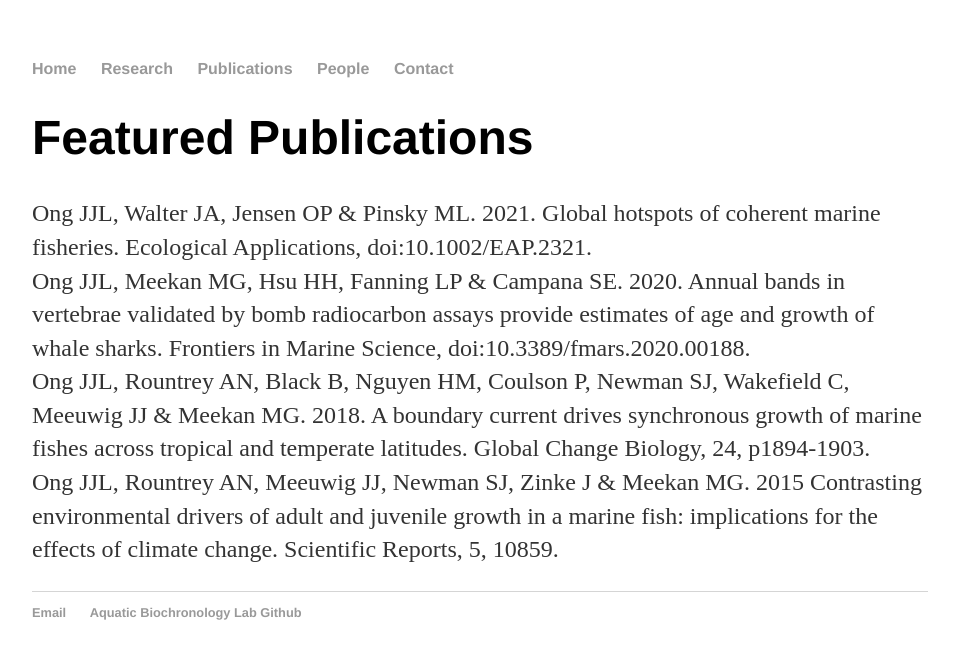
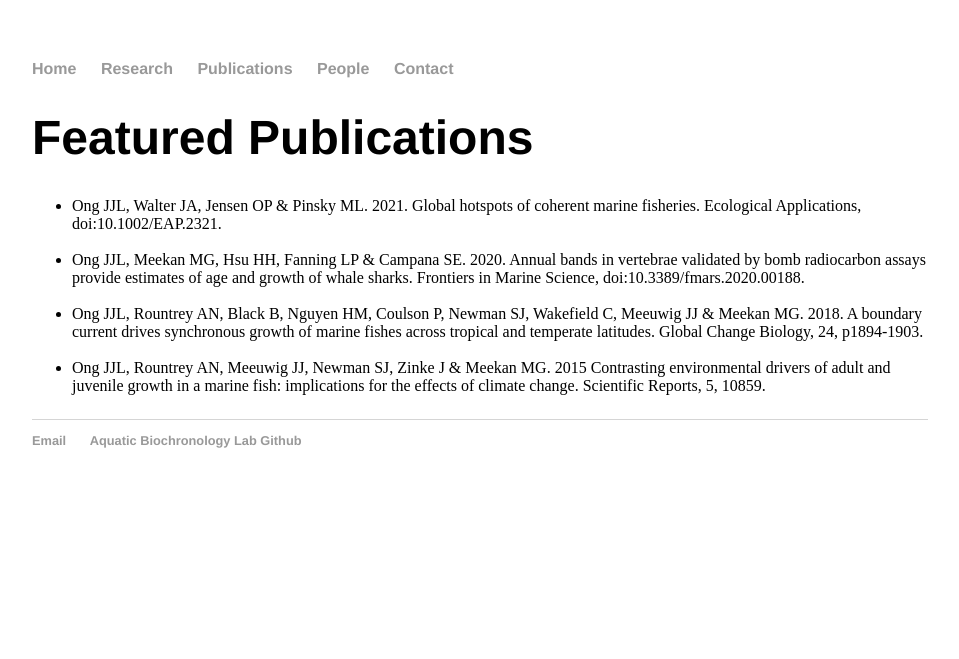
Before and after one commit to Aquatic-Biochronology-Lab/Aquatic-Biochronology-Lab.github.io, a Jekyll site: the page built from Publications/index.html, in a window 1280 px wide. Shown: the top 659 px of the page, without its empty margins (160-1119 px from the left). Built offline with Jekyll 4.4.1, drawn with Linux system fonts in a browser that asks for light colours.

Commit message:
Update index.html

```diff
--- a/Publications/index.html
+++ b/Publications/index.html
@@ -4,8 +4,12 @@
 ---
 <div class="blurb">
 	<h1>Featured Publications</h1>
-	<p>Ong JJL, Walter JA, Jensen OP & Pinsky ML. 2021. Global hotspots of coherent marine fisheries. Ecological Applications, doi:10.1002/EAP.2321.<br>
-		Ong JJL, Meekan MG, Hsu HH, Fanning LP & Campana SE. 2020. Annual bands in vertebrae validated by bomb radiocarbon assays provide estimates of age and growth of whale sharks. Frontiers in Marine Science, doi:10.3389/fmars.2020.00188.<br>
-		Ong JJL, Rountrey AN, Black B, Nguyen HM, Coulson P, Newman SJ, Wakefield C, Meeuwig JJ & Meekan MG. 2018. A boundary current drives synchronous growth of marine fishes across tropical and temperate latitudes. Global Change Biology, 24, p1894-1903.<br>
-		Ong JJL, Rountrey AN, Meeuwig JJ, Newman SJ, Zinke J & Meekan MG. 2015 Contrasting environmental drivers of adult and juvenile growth in a marine fish: implications for the effects of climate change. Scientific Reports, 5, 10859.</a></p>
+	<p>
+		<ul>
+			<li>Ong JJL, Walter JA, Jensen OP & Pinsky ML. 2021. Global hotspots of coherent marine fisheries. Ecological Applications, doi:10.1002/EAP.2321.<br><br></li>
+			<li>Ong JJL, Meekan MG, Hsu HH, Fanning LP & Campana SE. 2020. Annual bands in vertebrae validated by bomb radiocarbon assays provide estimates of age and growth of whale sharks. Frontiers in Marine Science, doi:10.3389/fmars.2020.00188.<br><br></li>
+			<li>Ong JJL, Rountrey AN, Black B, Nguyen HM, Coulson P, Newman SJ, Wakefield C, Meeuwig JJ & Meekan MG. 2018. A boundary current drives synchronous growth of marine fishes across tropical and temperate latitudes. Global Change Biology, 24, p1894-1903.<br><br></li>
+			<li>Ong JJL, Rountrey AN, Meeuwig JJ, Newman SJ, Zinke J & Meekan MG. 2015 Contrasting environmental drivers of adult and juvenile growth in a marine fish: implications for the effects of climate change. Scientific Reports, 5, 10859.</li>
+			</ul>
+			</a></p>
 </div><!-- /.blurb -->
```
